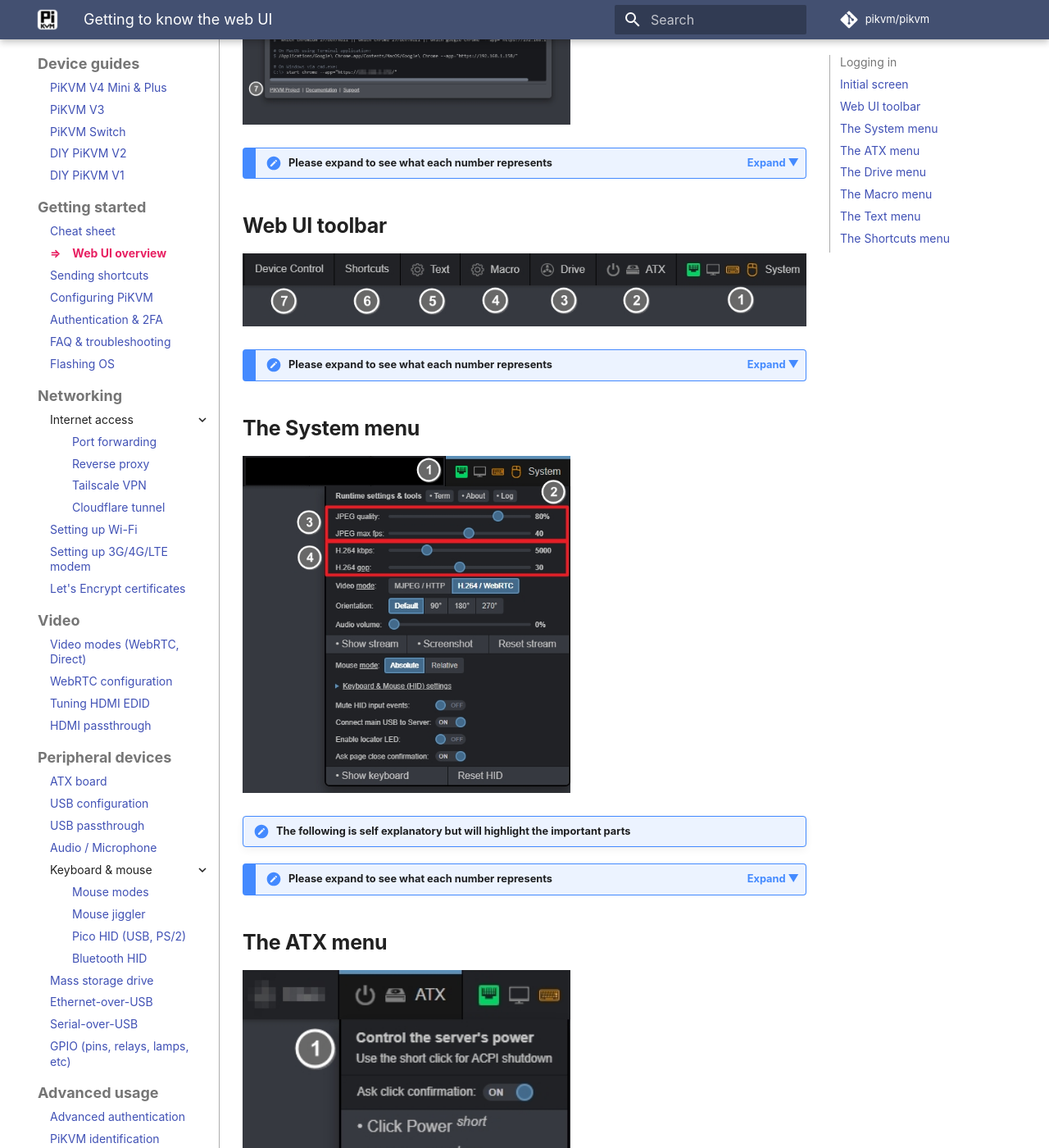
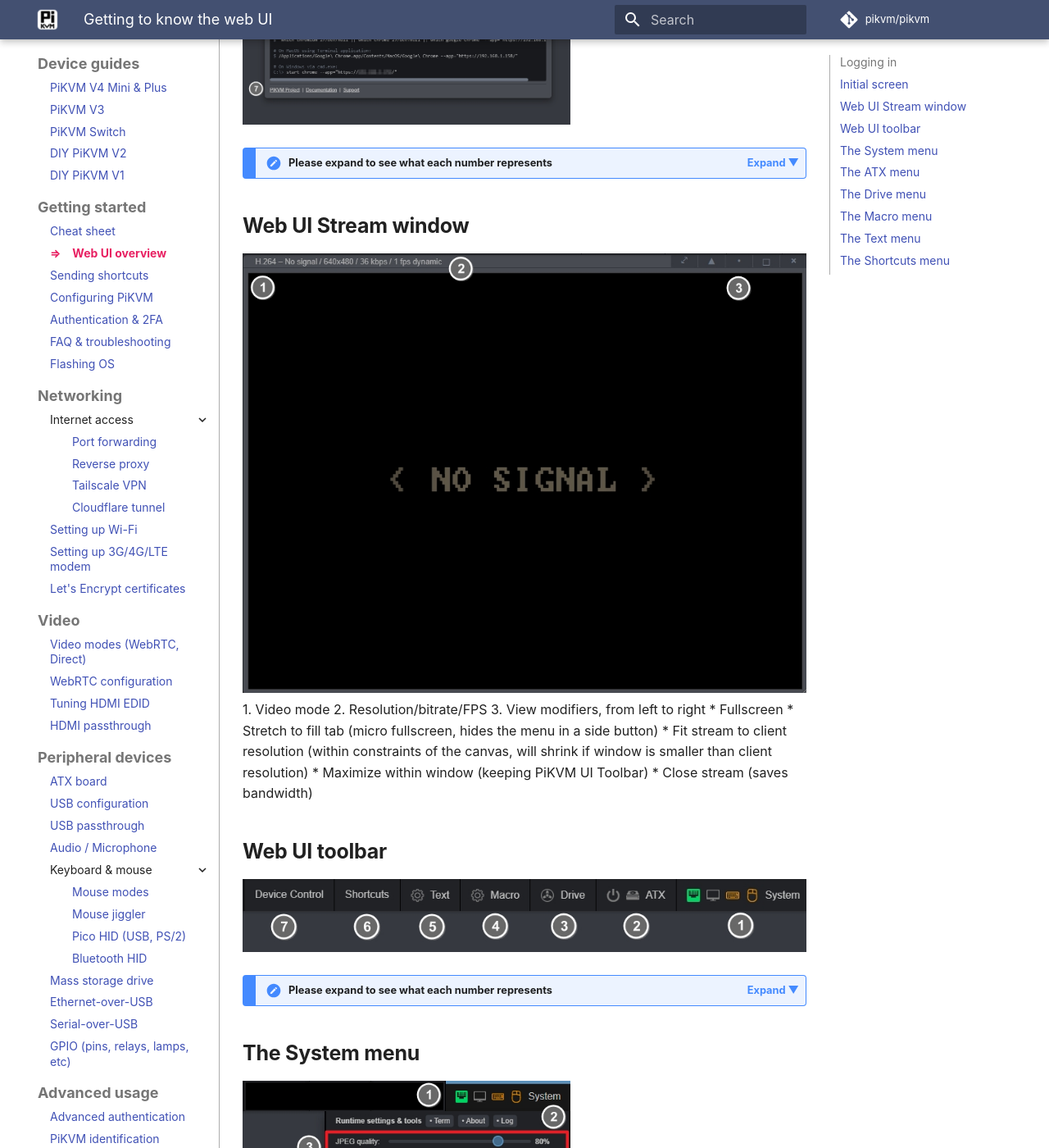
Before and after one commit to pikvm/pikvm, an MkDocs documentation site: the page built from docs/webui.md, in a window 1280 px wide and 1400 px high, scrolled down 1771 px. Shown: the whole window at 82% size. Built offline with MkDocs 1.6.1 and Material for MkDocs 9.7.7, drawn with Linux system fonts in a browser that asks for light colours; some web fonts are replaced; comment, search, counter and statistics services are not loaded.

Commit message:
Document Web UI Stream window features (#1620)
Added details about the Web UI Stream window including video mode, resolution, and view modifiers.

```diff
--- a/docs/webui.md
+++ b/docs/webui.md
@@ -38,6 +38,16 @@
     7. These are links to the PiKVM project, current documentation and support
     8. **NOT SHOWN**, in the lower left of the KVM screen is some information that when you mouse over, will let you know what they are for
 
+## Web UI Stream window
+<img src="kvm window.jpg" />
+    1. Video mode
+    2. Resolution/bitrate/FPS
+    3. View modifiers, from left to right
+        * Fullscreen
+        * Stretch to fill tab (micro fullscreen, hides the menu in a side button)
+        * Fit stream to client resolution (within constraints of the canvas, will shrink if window is smaller than client resolution)
+        * Maximize within window (keeping PiKVM UI Toolbar)
+        * Close stream (saves bandwidth)
 ## Web UI toolbar
 
 <img src="Toolbar.jpg" />
```
